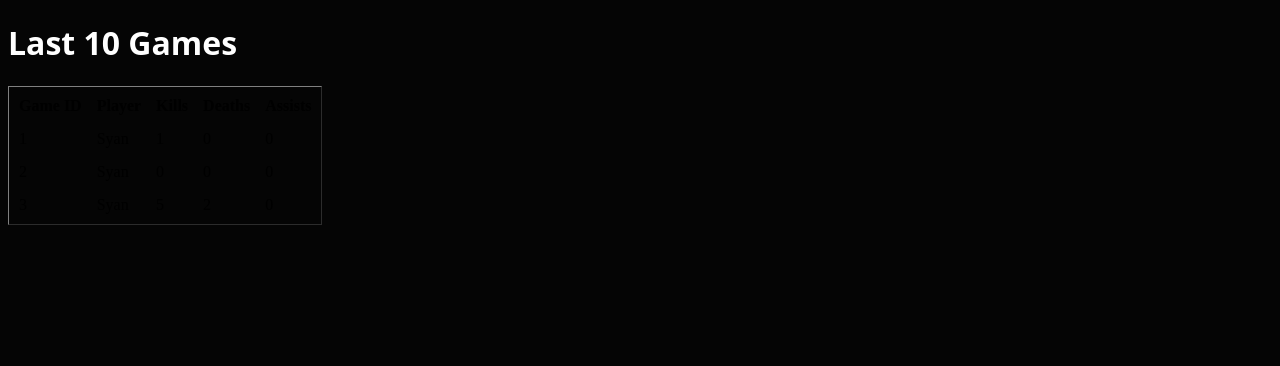
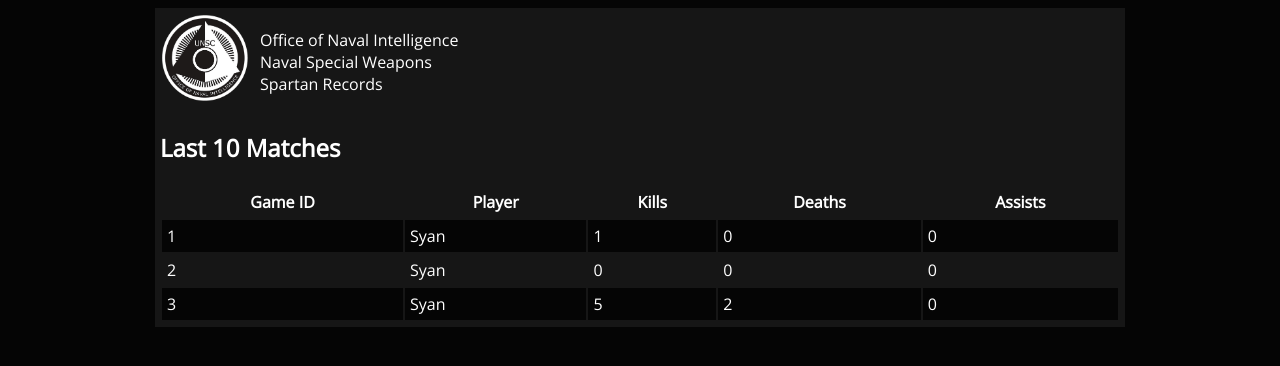
Before and after one commit to syanth/SpartanRecords, a Flask app: page / in a window 1280 px wide. Shown: the top 366 px of the page. Run offline with Flask 2, Linux system fonts and the light colour scheme; data comes from the database, SQL or seed files in the repository.

Commit message:
Added font import, header and content divs

```diff
--- a/Web/templates/template.html
+++ b/Web/templates/template.html
@@ -1,12 +1,23 @@
 <!DOCTYPE html>
 <html>
     <head>
-		<link rel="stylesheet" type="text/css" href="styles.css">
+		<link rel="stylesheet" href="{{ url_for('static', filename='css/styles.css') }}">
+		<link href="https://fonts.googleapis.com/css?family=Open+Sans" rel="stylesheet">
         <title>test</title>
     </head>
-    <body>
-	<h1>Last 10 Games</h1>
-        <table border="1" cellpadding="5" cellspacing="5">
+    <body><div class="content">
+	<div id="heading">
+		<div style="width: 100px; float: left;">
+			<img src="{{ url_for('static', filename='images/oni.png') }}" style="width:90px; height:90px;">
+		</div>
+		<div>
+			<p>Office of Naval Intelligence<br />
+			Naval Special Weapons<br />
+			Spartan Records</p>
+		</div>
+	</div>
+	<h2>Last 10 Matches</h2>
+        <table border="1" width=100% class="ranktable">
 		<tr>
 			<th>Game ID</th>
 			<th>Player</th>
@@ -21,6 +32,6 @@
         {% endfor %}
         </tr>
     {% endfor %}
-</table>
-    </body>
+		</table>
+    </div></body>
 </html>
```
